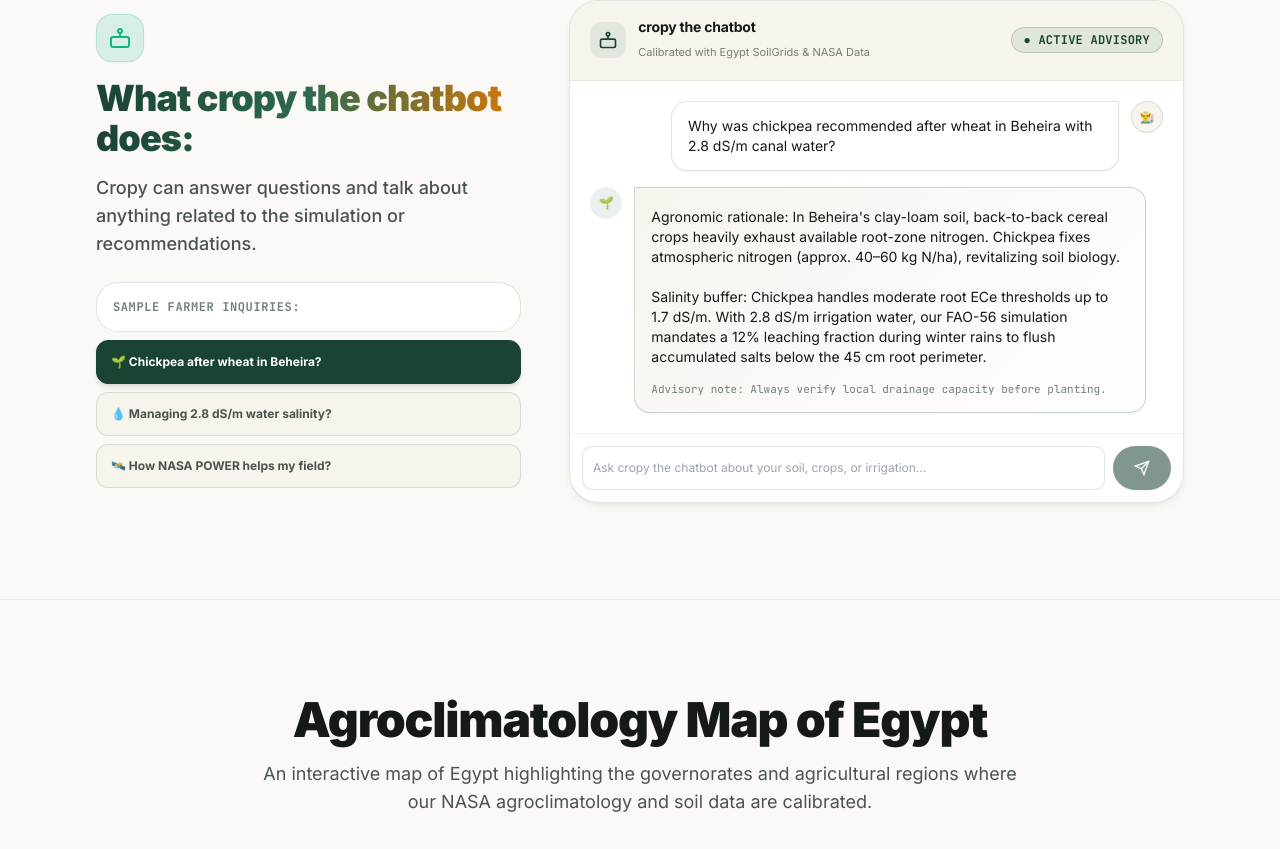
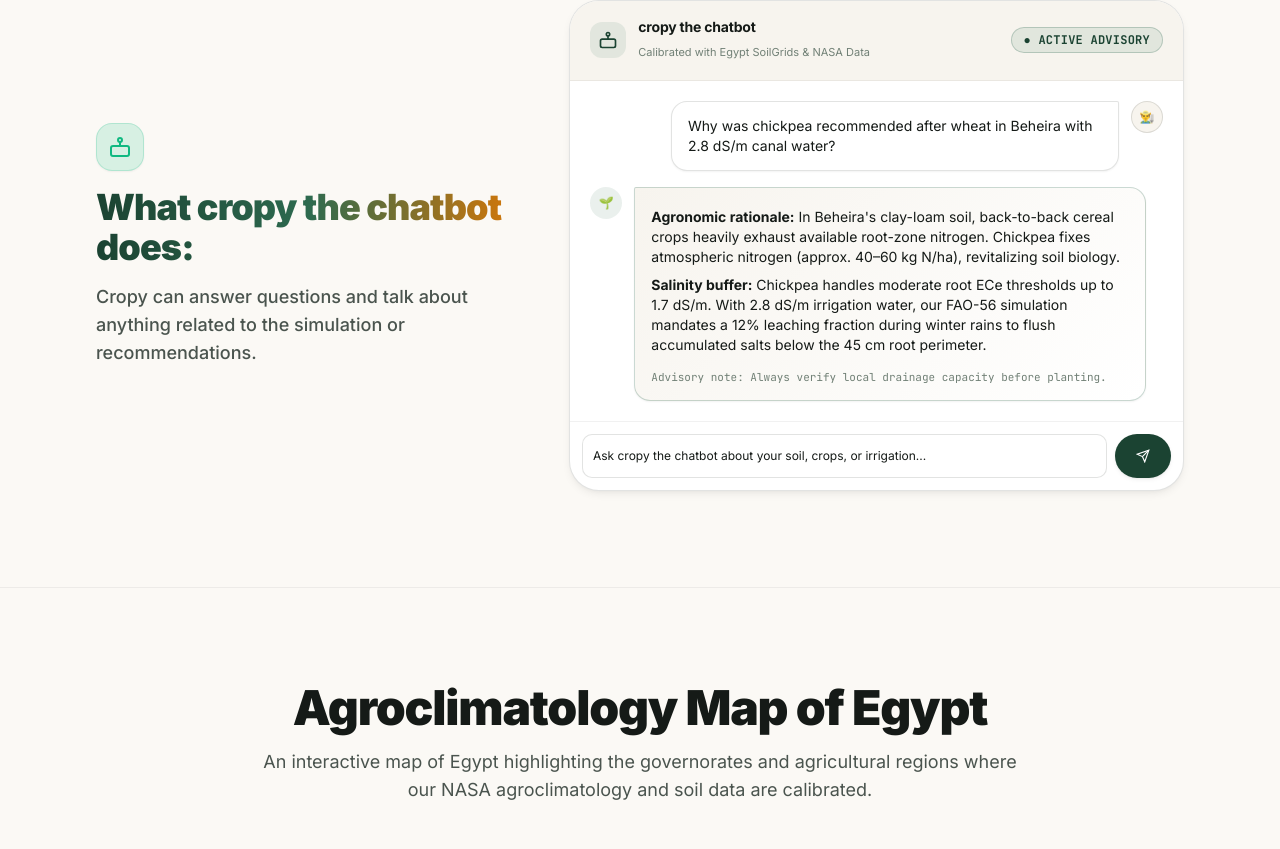
Before and after one commit to L4S3r/journey-into-soil, a React (Vite) app in the folder web/: page / in a window 1280 px wide. Shown: the part 2651-3500 px from the top of the page. Built offline with nearby package versions, Linux system fonts and the light colour scheme.

Commit message:
fix(web): match crop-talk section 1:1 with landing.html

```diff
--- a/web/src/features/landing/LandingPage.tsx
+++ b/web/src/features/landing/LandingPage.tsx
@@ -46,39 +46,6 @@ const GOVERNORATES: Governorate[] = [
   { id: "red_sea", name_en: "Red Sea", name_ar: "البحر الأحمر", zone: "desert", x: 74.3, y: 57.3, align: "right", soil_en: "Arid Coastal Gravel", soil_ar: "حصوية ساحلية جافة", et0: "6.3 mm/d" }
 ];
 
-const CROP_TALK_DEMOS = {
-  q1: {
-    en: {
-      user: "Why was chickpea recommended after wheat in Beheira with 2.8 dS/m canal water?",
-      ai: "Agronomic rationale: In Beheira's clay-loam soil, back-to-back cereal crops heavily exhaust available root-zone nitrogen. Chickpea fixes atmospheric nitrogen (approx. 40–60 kg N/ha), revitalizing soil biology.\n\nSalinity buffer: Chickpea handles moderate root ECe thresholds up to 1.7 dS/m. With 2.8 dS/m irrigation water, our FAO-56 simulation mandates a 12% leaching fraction during winter rains to flush accumulated salts below the 45 cm root perimeter."
-    },
-    ar: {
-      user: "لماذا تم ترشيح محصول الحمص بعد القمح في البحيرة مع ملوحة مياه 2.8 ديسيمنز؟",
-      ai: "الأساس الزراعي: في أراضي البحيرة الطميية، يؤدي تكرار زراعة الحبوب إلى استنزاف نيتروجين منطقة الجذور. يثبت الحمص النيتروجين الجوي بمعدل 40-60 كجم/هكتار مما يستعيد خصوبة التربة.\n\nمقاومة الملوحة: يتحمل الحمص ملوحة جذور حتى 1.7 ديسيمنز/م. ولمياه ري بملوحة 2.8، توصي محاكاة FAO-56 بنسبة غسيل 12% مع أمطار الشتاء لتصريف الأملاح تحت عمق 45 سم."
-    }
-  },
-  q2: {
-    en: {
-      user: "How do I manage high water salinity (2.8 dS/m) without burning sensitive crops?",
-      ai: "Leaching fraction protocol: Calculate leaching requirement: LR = ECw / (5 * ECe_target - ECw). For moderate crops, apply an extra 15% water depth during pre-sowing irrigation.\n\nBed morphology: Plant seeds on the shoulder of double-row furrows rather than the top ridge, where evaporating salts concentrate heavily."
-    },
-    ar: {
-      user: "كيف أدير ملوحة مياه ري مرتفعة (2.8 ديسيمنز) لتجنب حرق المحاصيل الحساسة؟",
-      ai: "معادلة نسبة الغسيل: يتم حساب احتياج الغسيل (LR = ECw / (5 * ECe - ECw)). للمحاصيل متوسطة التحمل، أضف 15% زيادة في عمق ريّة الزراعة.\n\nهندسة الخطوط: ازرع البذور على أكتاف المصاطب بدلاً من قمة الخط حيث تتجمع الأملاح المتبخرة بكثافة شديدة."
-    }
-  },
-  q3: {
-    en: {
-      user: "How do NASA POWER daily streams improve my farm's irrigation scheduling?",
-      ai: "Real-time evaporative demand: NASA POWER delivers daily solar irradiance (ALLSKY_SFC_SW_DWN), vapor pressure deficit, and wind speed. Our engine computes daily FAO-56 Penman-Monteith reference ET0.\n\nRoot-zone balance: Instead of fixed interval watering, irrigation intervals flex with actual atmospheric thirst, conserving 18–25% canal water across Egyptian summer cycles."
-    },
-    ar: {
-      user: "كيف تسهم بيانات NASA POWER اليومية في ضبط مواعيد ري حقلي بدقة؟",
-      ai: "حساب الطلب التبخري الفعلي: توفر ناسا بيانات الإشعاع الشمسي اليومي، والرطوبة النسبية، وسرعة الرياح. يحسب محركنا التبخر-نتح المرجعي اليومي بدقة وفق معادلة بينمان-مونتيث.\n\nميزان منطقة الجذور: بدلاً من الري بمواعيد ثابتة، يتكيف جدول الري مع الاحتياج الجوي الفعلي، مما يوفر 18–25% من مياه الترع صيفاً."
-    }
-  }
-};
-
 interface LandingPageProps {
   onStartSimulation: () => void;
 }
@@ -95,12 +62,6 @@ export function LandingPage({ onStartSimulation }: LandingPageProps) {
   // Map state
   const [activeGovId, setActiveGovId] = useState<string>("beheira");
   const [selectedZone, setSelectedZone] = useState<"all" | "delta" | "canal" | "upper" | "desert">("all");
-
-  // Crop talk active demo
-  const [activePromptId, setActivePromptId] = useState<"q1" | "q2" | "q3">("q1");
-  const [customQuestion, setCustomQuestion] = useState("");
-  const [customAnswer, setCustomAnswer] = useState<string | null>(null);
-  const [isAsking, setIsAsking] = useState(false);
 
   // Toast notification
   const [toastText, setToastText] = useState<string | null>(null);
@@ -129,28 +90,6 @@ export function LandingPage({ onStartSimulation }: LandingPageProps) {
     ? GOVERNORATES
     : GOVERNORATES.filter((g) => g.zone === selectedZone);
 
-  // Handle Ask in CropTalk
-  const handleAsk = async (e: React.FormEvent) => {
-    e.preventDefault();
-    const q = customQuestion.trim();
-    if (!q || isAsking) return;
-
-    setIsAsking(true);
-    try {
-      const res = await api.ask(q);
-      setCustomAnswer(res.answer.text);
-      showToast(isAr ? "تم تحديث استفسار حديث المحصول" : "Crop Talk response received");
-    } catch {
-      setCustomAnswer(
-        isAr
-          ? "الاستشارة الذكية: يوصى بمراجعة تحليل التربة الميداني والتأكد من شبكة الصرف الزراعي."
-          : "Agronomic advisory: Verify local drainage capacity and consult extension agent for field validation."
-      );
-    } finally {
-      setIsAsking(false);
-    }
-  };
-
   // Authenticate user with 1-tap or custom email
   const handleAuthenticate = (email: string) => {
     setUserEmail(email);
@@ -163,8 +102,6 @@ export function LandingPage({ onStartSimulation }: LandingPageProps) {
     setUserEmail(null);
     showToast(isAr ? "تم تسجيل الخروج. أضف بريدك الإلكتروني للوصول لأدوات المحاكاة." : "Signed out. Add an email to access simulation tools.");
   };
-
-  const promptData = CROP_TALK_DEMOS[activePromptId][isAr ? "ar" : "en"];
 
   return (
     <div className={`min-h-screen relative bg-[var(--astryx-color-bg)] text-[var(--astryx-color-text-primary)] antialiased transition-colors duration-300 font-sans ${theme === "dark" ? "dark" : ""}`} dir={isAr ? "rtl" : "ltr"}>
@@ -754,7 +691,7 @@ export function LandingPage({ onStartSimulation }: LandingPageProps) {
         </section>
 
         {/* ==========================================================================
-             6. CROP TALK: PLANT A QUESTION, GROW AN ANSWER (ASTRYX DIALOGUE SHOWCASE)
+             6. CROP TALK (SECTION 4)
              ========================================================================== */}
         <section id="crop-talk" className="py-16 sm:py-24 border-t border-[var(--astryx-color-border-subtle)]">
           <div className="max-w-6xl mx-auto px-4 sm:px-6 lg:px-8">
@@ -764,7 +701,7 @@ export function LandingPage({ onStartSimulation }: LandingPageProps) {
 
             <div className="grid grid-cols-1 lg:grid-cols-12 gap-8 lg:gap-12 items-center">
 
-              {/* Chatbot Visibility Spotlight */}
+              {/* Chatbot Visibility Spotlight (Beside Chatbot Box) */}
               <div className="lg:col-span-5 space-y-4 text-start">
                 <div className="w-12 h-12 rounded-2xl bg-emerald-500/15 text-emerald-500 flex items-center justify-center shadow-sm border border-emerald-500/20">
                   <svg viewBox="0 0 24 24" fill="none" stroke="currentColor" strokeWidth="2" width="24" height="24">
@@ -781,48 +718,6 @@ export function LandingPage({ onStartSimulation }: LandingPageProps) {
                     ? "يمكن لكروبي الإجابة ومناقشة أي استفسار متعلق بالمحاكاة أو التوصيات الزراعية."
                     : "Cropy can answer questions and talk about anything related to the simulation or recommendations."}
                 </p>
-
-                {/* Sample Prompt Selector Buttons */}
-                <div className="pt-2 space-y-2">
-                  <span className="text-xs font-bold font-mono uppercase tracking-wider text-[var(--astryx-color-text-tertiary)] block">
-                    {isAr ? "استفسارات نموذجية من المزارعين:" : "Sample Farmer Inquiries:"}
-                  </span>
-                  <div className="flex flex-col gap-2">
-                    <button
-                      type="button"
-                      onClick={() => {
-                        setActivePromptId("q1");
-                        setCustomAnswer(null);
-                        showToast(isAr ? "تم تحديث استفسار حديث المحصول" : "Crop Talk inquiry updated");
-                      }}
-                      className={`px-3.5 py-2 rounded-xl text-xs font-bold border transition text-start ${activePromptId === "q1" ? "bg-[var(--astryx-color-primary)] text-white border-[var(--astryx-color-primary)] shadow-md" : "bg-[var(--astryx-color-surface-subtle)] text-[var(--astryx-color-text-secondary)] border-[var(--astryx-color-border)]"}`}
-                    >
-                      🌱 {isAr ? "لماذا الحمص بعد القمح بالبحيرة؟" : "Chickpea after wheat in Beheira?"}
-                    </button>
-                    <button
-                      type="button"
-                      onClick={() => {
-                        setActivePromptId("q2");
-                        setCustomAnswer(null);
-                        showToast(isAr ? "تم تحديث استفسار حديث المحصول" : "Crop Talk inquiry updated");
-                      }}
-                      className={`px-3.5 py-2 rounded-xl text-xs font-bold border transition text-start ${activePromptId === "q2" ? "bg-[var(--astryx-color-primary)] text-white border-[var(--astryx-color-primary)] shadow-md" : "bg-[var(--astryx-color-surface-subtle)] text-[var(--astryx-color-text-secondary)] border-[var(--astryx-color-border)]"}`}
-                    >
-                      💧 {isAr ? "كيف أتعامل مع ملوحة ري 2.8 ديسيمنز؟" : "Managing 2.8 dS/m water salinity?"}
-                    </button>
-                    <button
-                      type="button"
-                      onClick={() => {
-                        setActivePromptId("q3");
-                        setCustomAnswer(null);
-                        showToast(isAr ? "تم تحديث استفسار حديث المحصول" : "Crop Talk inquiry updated");
-                      }}
-                      className={`px-3.5 py-2 rounded-xl text-xs font-bold border transition text-start ${activePromptId === "q3" ? "bg-[var(--astryx-color-primary)] text-white border-[var(--astryx-color-primary)] shadow-md" : "bg-[var(--astryx-color-surface-subtle)] text-[var(--astryx-color-text-secondary)] border-[var(--astryx-color-border)]"}`}
-                    >
-                      🛰️ {isAr ? "كيف تساعدني بيانات أقمار ناسا؟" : "How NASA POWER helps my field?"}
-                    </button>
-                  </div>
-                </div>
               </div>
 
               {/* Interactive Dialogue Showcase UI */}
@@ -840,7 +735,7 @@ export function LandingPage({ onStartSimulation }: LandingPageProps) {
                       </div>
                       <div className="text-start">
                         <h3 className="text-sm font-bold text-[var(--astryx-color-text-primary)]">
-                          {isAr ? "cropy the chatbot" : "cropy the chatbot"}
+                          cropy the chatbot
                         </h3>
                         <p className="text-[11px] text-[var(--astryx-color-text-tertiary)]">
                           {isAr ? "معاير ببيانات ناسا والتربة المصرية" : "Calibrated with Egypt SoilGrids & NASA Data"}
@@ -856,8 +751,10 @@ export function LandingPage({ onStartSimulation }: LandingPageProps) {
                   <div className="p-5 space-y-4 max-h-[380px] overflow-y-auto">
                     {/* User Message */}
                     <div className="flex items-start gap-3 justify-end">
-                      <div className="astryx-chat-bubble-user p-3.5 rounded-2xl rounded-tr-none text-xs sm:text-sm max-w-md shadow-sm text-start">
-                        {customQuestion && customAnswer ? customQuestion : promptData.user}
+                      <div id="chatUserMsg" className="astryx-chat-bubble-user p-3.5 rounded-2xl rounded-tr-none text-xs sm:text-sm max-w-md shadow-sm text-start">
+                        {isAr
+                          ? "لماذا تم ترشيح محصول الحمص بعد القمح في البحيرة مع ملوحة مياه 2.8 ديسيمنز؟"
+                          : "Why was chickpea recommended after wheat in Beheira with 2.8 dS/m canal water?"}
                       </div>
                       <div className="w-8 h-8 rounded-full bg-[var(--astryx-color-surface-subtle)] border border-[var(--astryx-color-border)] flex items-center justify-center text-xs font-bold shrink-0">
                         👨‍🌾
@@ -869,44 +766,65 @@ export function LandingPage({ onStartSimulation }: LandingPageProps) {
                       <div className="w-8 h-8 rounded-full bg-[var(--astryx-color-primary-subtle)] text-[var(--astryx-color-primary)] flex items-center justify-center text-xs font-bold shrink-0">
                         🌱
                       </div>
-                      <div className="astryx-chat-bubble-ai p-3.5 rounded-2xl rounded-tl-none text-xs sm:text-sm max-w-lg space-y-2 shadow-sm leading-relaxed text-start">
-                        <p className="whitespace-pre-line">
-                          {customAnswer || promptData.ai}
-                        </p>
-                        <div className="pt-1 text-[11px] font-mono text-[var(--astryx-color-text-tertiary)]">
-                          {isAr
-                            ? "ملاحظة إرشادية: تحقق دائماً من قدرة الصرف المحلي قبل بدء الزراعة."
-                            : "Advisory note: Always verify local drainage capacity before planting."}
-                        </div>
+                      <div id="chatAiMsg" className="astryx-chat-bubble-ai p-3.5 rounded-2xl rounded-tl-none text-xs sm:text-sm max-w-lg space-y-2 shadow-sm leading-relaxed text-start">
+                        {isAr ? (
+                          <>
+                            <p>
+                              <strong>الأساس الزراعي:</strong> في أراضي البحيرة الطميية، يؤدي تكرار زراعة الحبوب إلى استنزاف نيتروجين منطقة الجذور. يثبت الحمص النيتروجين الجوي بمعدل 40–60 كجم/هكتار مما يستعيد خصوبة التربة.
+                            </p>
+                            <p>
+                              <strong>مقاومة الملوحة:</strong> يتحمل الحمص ملوحة جذور حتى 1.7 ديسيمنز/م. ولمياه ري بملوحة 2.8، توصي محاكاة FAO-56 بنسبة غسيل 12% مع أمطار الشتاء لتصريف الأملاح تحت عمق 45 سم.
+                            </p>
+                            <div className="pt-1 text-[11px] font-mono text-[var(--astryx-color-text-tertiary)]">
+                              ملاحظة إرشادية: تحقق دائماً من قدرة الصرف المحلي قبل بدء الزراعة.
+                            </div>
+                          </>
+                        ) : (
+                          <>
+                            <p>
+                              <strong>Agronomic rationale:</strong> In Beheira's clay-loam soil, back-to-back cereal crops heavily exhaust available root-zone nitrogen. Chickpea fixes atmospheric nitrogen (approx. 40–60 kg N/ha), revitalizing soil biology.
+                            </p>
+                            <p>
+                              <strong>Salinity buffer:</strong> Chickpea handles moderate root ECe thresholds up to 1.7 dS/m. With 2.8 dS/m irrigation water, our FAO-56 simulation mandates a 12% leaching fraction during winter rains to flush accumulated salts below the 45 cm root perimeter.
+                            </p>
+                            <div className="pt-1 text-[11px] font-mono text-[var(--astryx-color-text-tertiary)]">
+                              Advisory note: Always verify local drainage capacity before planting.
+                            </div>
+                          </>
+                        )}
                       </div>
                     </div>
                   </div>
 
-                  {/* Interactive Prompt Input Bar */}
-                  <form onSubmit={handleAsk} className="p-3 border-t border-[var(--astryx-color-border-subtle)] bg-[var(--astryx-color-surface-subtle)]/50 flex items-center gap-2">
+                  {/* Interactive Prompt Input Bar Mockup */}
+                  <div
+                    onClick={() => {
+                      if (userEmail) {
+                        window.scrollTo({ top: 0, behavior: "smooth" });
+                      } else {
+                        setAuthModalOpen(true);
+                      }
+                    }}
+                    className="p-3 border-t border-[var(--astryx-color-border-subtle)] bg-[var(--astryx-color-surface-subtle)]/50 flex items-center gap-2 cursor-pointer"
+                  >
                     <input
+                      id="chatInputMock"
                       type="text"
-                      value={customQuestion}
-                      onChange={(e) => setCustomQuestion(e.target.value)}
-                      placeholder={
+                      readOnly
+                      value={
                         isAr
                           ? "اسأل كروبي (cropy the chatbot) عن تربتك أو محاصيلك أو الري..."
                           : "Ask cropy the chatbot about your soil, crops, or irrigation..."
                       }
-                      className="flex-1 bg-[var(--astryx-color-surface)] border border-[var(--astryx-color-border)] rounded-xl px-3.5 py-2 text-xs text-[var(--astryx-color-text-secondary)] focus:outline-none focus:ring-1 focus:ring-[var(--astryx-color-primary)]"
+                      className="flex-1 bg-[var(--astryx-color-surface)] border border-[var(--astryx-color-border)] rounded-xl px-3.5 py-2 text-xs text-[var(--astryx-color-text-secondary)] focus:outline-none select-none cursor-pointer"
                     />
-                    <button
-                      type="submit"
-                      disabled={isAsking || !customQuestion.trim()}
-                      aria-label="Send"
-                      className="astryx-btn astryx-btn--primary p-2 rounded-xl"
-                    >
-                      <svg viewBox="0 0 24 24" fill="none" stroke="currentColor" strokeWidth="2" width="16" height="16">
+                    <button type="button" aria-label="Send" className="astryx-btn astryx-btn--primary p-2 rounded-xl">
+                      <svg viewBox="0 0 24 24" fill="none" stroke="currentColor" strokeWidth="2" width="14" height="14">
                         <line x1="22" y1="2" x2="11" y2="13" />
                         <polygon points="22 2 15 22 11 13 2 9 22 2" />
                       </svg>
                     </button>
-                  </form>
+                  </div>
 
                 </div>
               </div>
```
